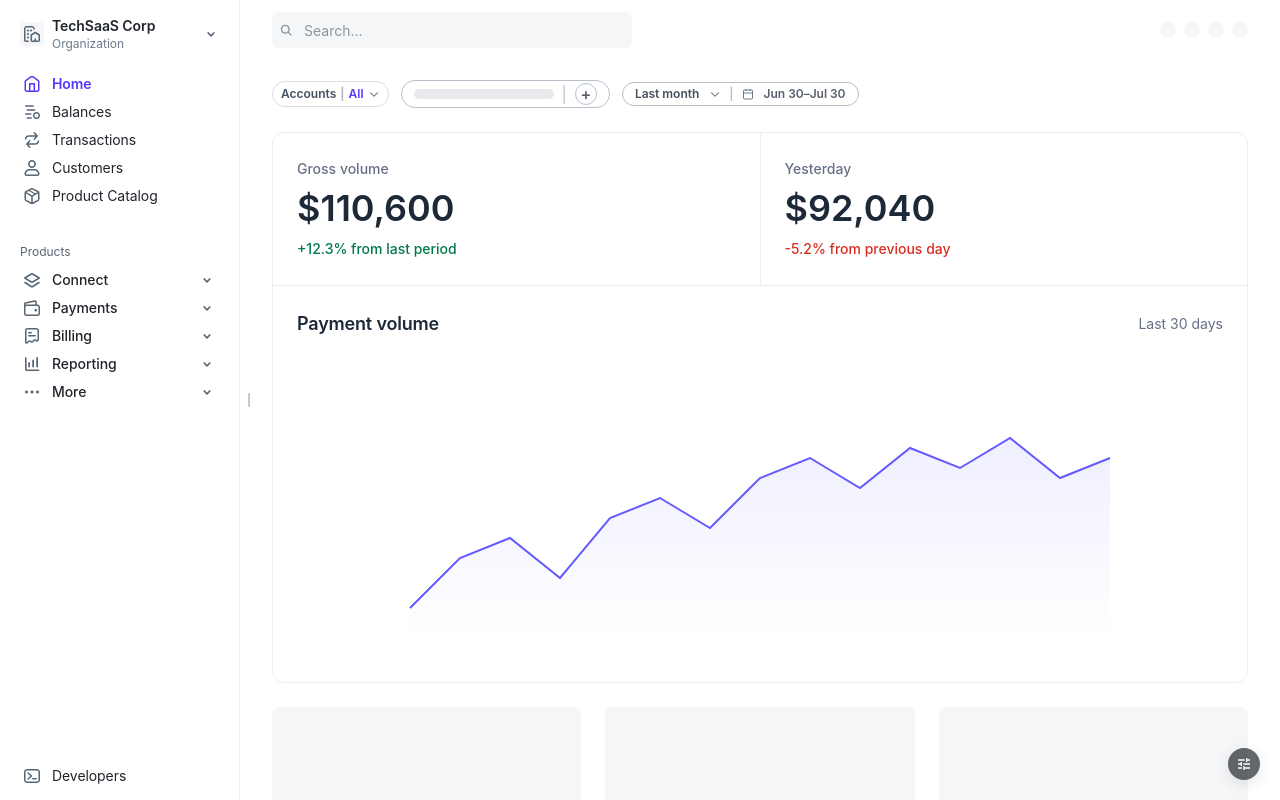
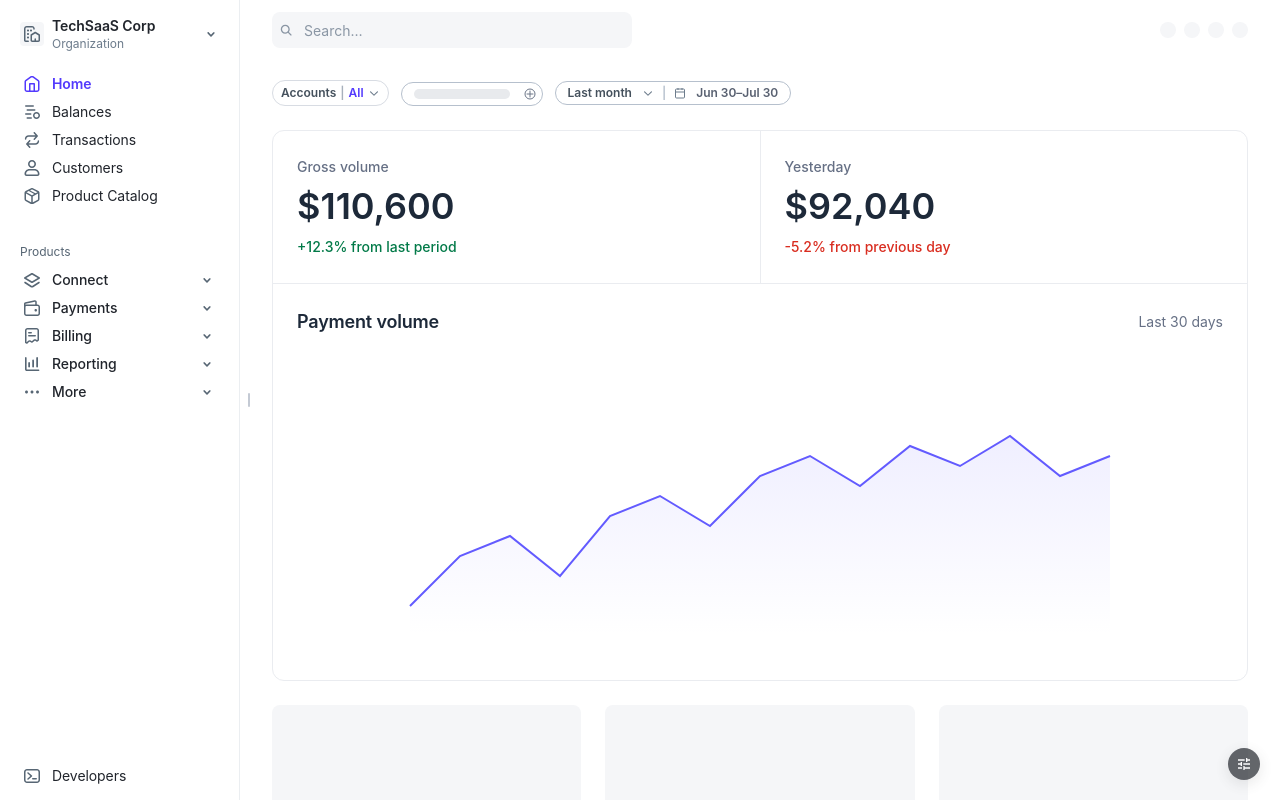
Before and after one commit to khoi-stripe/account-group-uxr, a website: page index.html in a window 1280 px wide. Drawn offline with Linux system fonts and the light colour scheme.

Commit message:
🎯 Match account-groups wireframe chip precisely (spacing, icon, sizes)
- Use 24px pill height with 6px left padding and 12px start padding
- Embed medium wireframe bar + inline plus-in-circle SVG (#6c7688)
- This mirrors the exact markup used on the groups page chip

```diff
--- a/index.html
+++ b/index.html
@@ -1366,10 +1366,14 @@ document.addEventListener('DOMContentLoaded', function() {
 
              <!-- Sort Filter (wireframe) -->
              <div class="filter-item">
-               <div class="wireframe-filter" aria-hidden="true">
-                 <div class="wireframe-filter__bar wireframe-filter__bar--wide"></div>
-                 <span class="wireframe-filter__divider">|</span>
-                 <div class="wireframe-filter__plus" aria-hidden="true">+</div>
+               <div class="wireframe-filter" aria-hidden="true" style="height: 24px; padding: 0 6px 0 12px; border: 1px solid #b6c0cd; border-radius: 999px; background: transparent;">
+                 <div style="margin-right: 6px; display: flex; align-items: center;">
+                   <div class="wireframe-filter__bar wireframe-filter__bar--medium"></div>
+                 </div>
+                 <svg width="12" height="12" viewBox="0 0 12 12" fill="none" xmlns="http://www.w3.org/2000/svg">
+                   <circle cx="6" cy="6" r="5" stroke="#6c7688" stroke-width="1" fill="none"/>
+                   <path d="M6 3v6M3 6h6" stroke="#6c7688" stroke-width="1" stroke-linecap="round"/>
+                 </svg>
                </div>
              </div>
 
```
